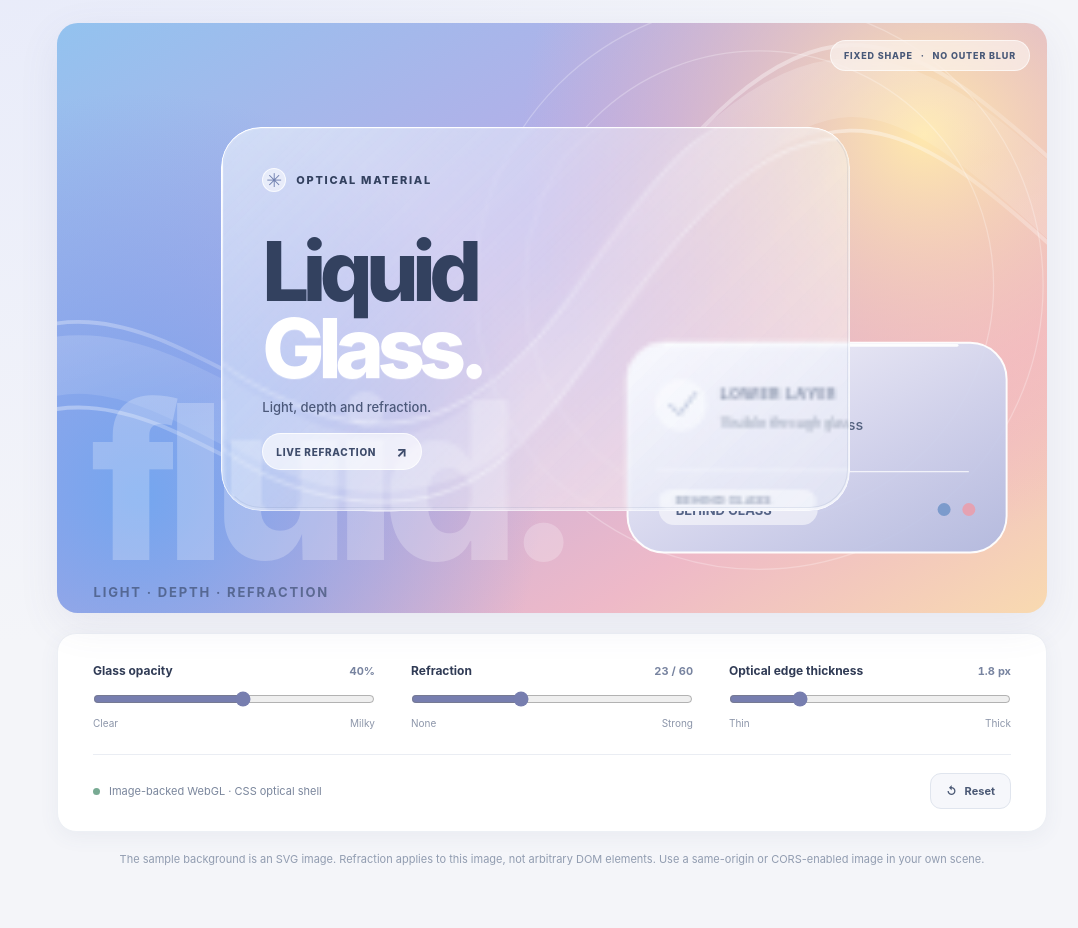
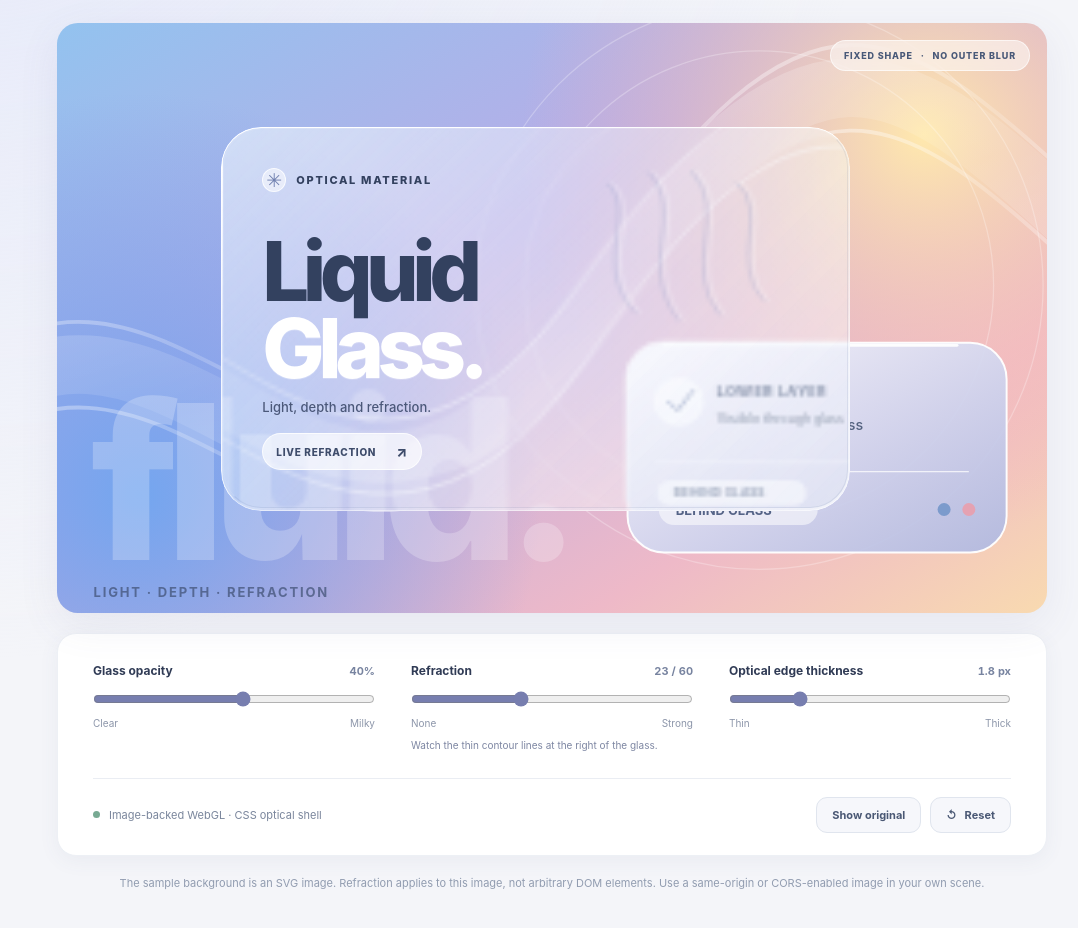
Before and after one commit to chenghsj/luma-glass, a React (Vite) app: page / in a window 1280 px wide. Shown: the part 280-1208 px from the top of the page, without its empty margins (88-1166 px from the left). Built offline with nearby package versions, Linux system fonts and the light colour scheme.

Commit message:
fix: make image refraction visible and add original comparison

```diff
--- a/src/demo/App.tsx
+++ b/src/demo/App.tsx
@@ -4,6 +4,7 @@ import { GlassScene, LiquidGlass } from "../index";
 export function App() {
   const [opacity, setOpacity] = useState(0.4);
   const [refraction, setRefraction] = useState(23);
+  const [showOriginal, setShowOriginal] = useState(false);
   const [thickness, setThickness] = useState(1.8);
 
   return (
@@ -38,7 +39,7 @@ export function App() {
             className="demo-glass"
             radius={40}
             opacity={opacity}
-            refraction={refraction}
+            refraction={showOriginal ? 0 : refraction}
             thickness={thickness}
           >
             <div className="glass-inner">
@@ -70,9 +71,13 @@ export function App() {
             </div>
             <input
               id="refraction" type="range" min="0" max="60" step="1"
-              value={refraction} onChange={(event) => setRefraction(Number(event.target.value))}
+              value={refraction} onChange={(event) => {
+                setRefraction(Number(event.target.value));
+                setShowOriginal(false);
+              }}
             />
             <div className="control-scale"><span>None</span><span>Strong</span></div>
+            <p className="control-hint">Watch the thin contour lines at the right of the glass.</p>
           </div>
           <div className="control">
             <div className="control-head">
@@ -86,12 +91,18 @@ export function App() {
             <div className="control-scale"><span>Thin</span><span>Thick</span></div>
           </div>
           <div className="controls-bottom">
-            <span className="status"><i /> Image-backed WebGL · CSS optical shell</span>
-            <button type="button" onClick={() => {
-              setOpacity(0.4);
-              setRefraction(23);
-              setThickness(1.8);
-            }}>↺ &nbsp; Reset</button>
+            <span className="status"><i /> {showOriginal ? "Original background · refraction paused" : "Image-backed WebGL · CSS optical shell"}</span>
+            <div className="control-actions">
+              <button type="button" aria-pressed={showOriginal} onClick={() => setShowOriginal((value) => !value)}>
+                {showOriginal ? "Show refraction" : "Show original"}
+              </button>
+              <button type="button" onClick={() => {
+                setOpacity(0.4);
+                setRefraction(23);
+                setThickness(1.8);
+                setShowOriginal(false);
+              }}>↺ &nbsp; Reset</button>
+            </div>
           </div>
         </section>
         <p className="footnote">
--- a/src/demo/demo.css
+++ b/src/demo/demo.css
@@ -58,3 +58,13 @@ button,input{font:inherit}
   .glass-title{font-size:42px;margin-bottom:11px}
   .glass-description{font-size:10px}
 }
+
+/* A lightweight original/refracted comparison, no outer-glass blur. */
+.control-actions{display:flex;align-items:center;gap:9px}
+.control-hint{margin:9px 0 0;font-size:10px;line-height:1.45;color:#7d86a2}
+.control-actions button[aria-pressed="true"]{background:#e7eaf8;border-color:#aeb9dc;color:#405486}
+.control-actions button:disabled{opacity:.45;cursor:not-allowed}
+@media(max-width:520px){
+  .controls-bottom{flex-wrap:wrap}
+  .control-actions{width:100%;justify-content:flex-end}
+}
--- a/src/lib/webgl.ts
+++ b/src/lib/webgl.ts
@@ -27,11 +27,14 @@ uniform float u_strength;
 uniform float u_thickness;
 
 void main() {
+  // A curved lens samples a broad strip, not just a few edge pixels.
+  // Keep a small center contribution; the direction stays continuous at center.
   vec2 distanceToEdge = min(v_uv, 1.0 - v_uv) * u_glassSize;
-  float falloff = 13.0 + u_thickness * 1.8;
-  vec2 influence = exp(-distanceToEdge / falloff);
-  vec2 direction = sign(v_uv - 0.5);
-  vec2 offset = direction * influence * (u_strength * 0.62);
+  float falloff = max(42.0, min(u_glassSize.x, u_glassSize.y) * 0.23)
+    + u_thickness * 0.8;
+  vec2 influence = mix(vec2(0.07), vec2(1.0), exp(-distanceToEdge / falloff));
+  vec2 direction = v_uv * 2.0 - 1.0;
+  vec2 offset = direction * influence * (u_strength * 0.92);
   vec2 point = clamp(
     u_origin + v_uv * u_glassSize + offset,
     vec2(0.0), u_sceneSize
@@ -172,7 +175,7 @@ export function createRefractionRenderer(
       gl.uniform1f(uniforms.strength, strength);
       gl.uniform1f(uniforms.thickness, thickness);
       gl.drawArrays(gl.TRIANGLE_STRIP, 0, 4);
-      canvas.style.opacity = "1";
+      canvas.style.opacity = strength > 0 ? "1" : "0";
     },
     dispose() {
       canvas.style.opacity = "0";
```
Also changed, not shown: public/scene.svg, 5 other files (tests, documents, lock files or other folders).
